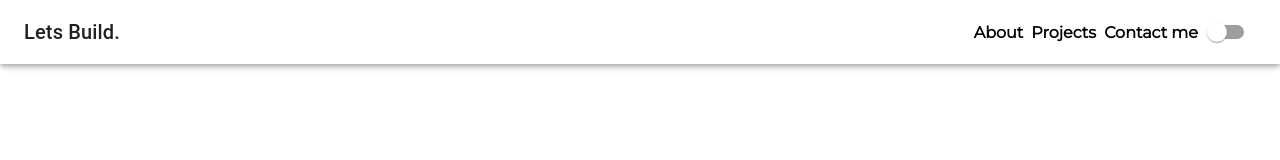
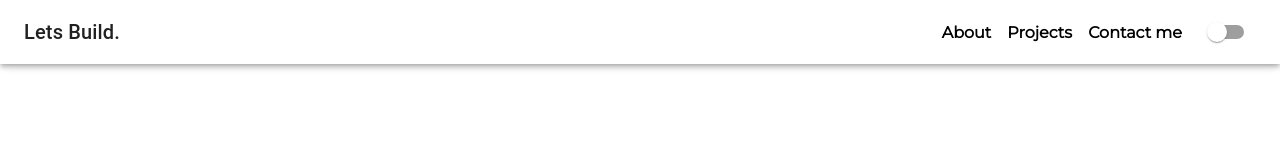
Before and after one commit to alexmercer6/Portfolio, a React (Create React App) app in the folder portfolio/: page / in a window 1280 px wide. Shown: the top 160 px of the page. Built offline with nearby package versions, Linux system fonts and the light colour scheme.

Commit message:
added padding to nav links

```diff
--- a/portfolio/src/components/navbar/Navbar.js
+++ b/portfolio/src/components/navbar/Navbar.js
@@ -43,7 +43,7 @@ function Navbar({ darkmode, setDarkmode }) {
                             <Link
                                 sx={{
                                     display: { md: "block", xs: "none" },
-                                    mr: 1,
+                                    mr: 2,
                                 }}
                                 underline="hover"
                                 color={"black"}
@@ -57,7 +57,7 @@ function Navbar({ darkmode, setDarkmode }) {
                             <Link
                                 sx={{
                                     display: { md: "block", xs: "none" },
-                                    mr: 1,
+                                    mr: 2,
                                 }}
                                 underline="hover"
                                 color={"black"}
@@ -71,6 +71,7 @@ function Navbar({ darkmode, setDarkmode }) {
                             <Link
                                 sx={{
                                     display: { md: "block", xs: "none" },
+                                    mr: 2,
                                 }}
                                 underline="hover"
                                 color={"black"}
```
